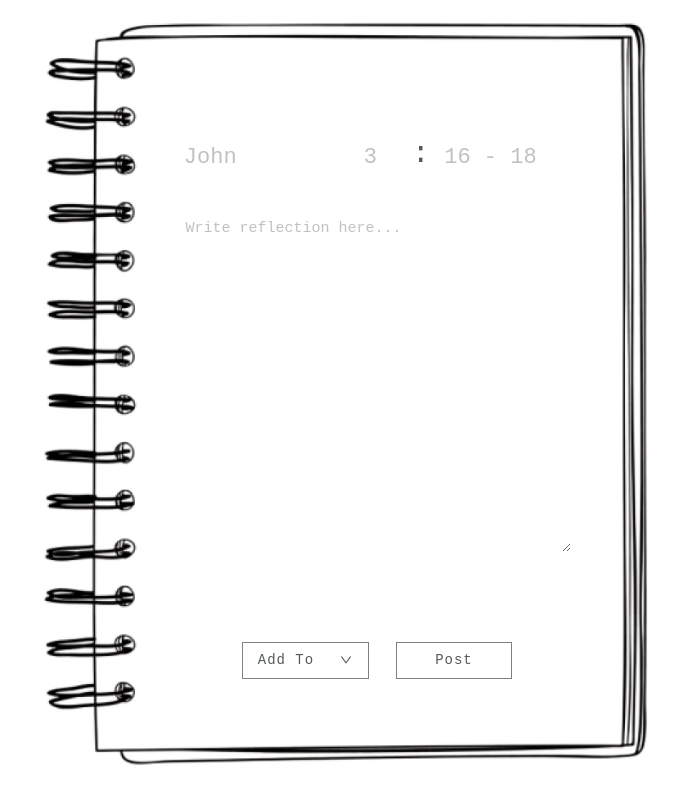
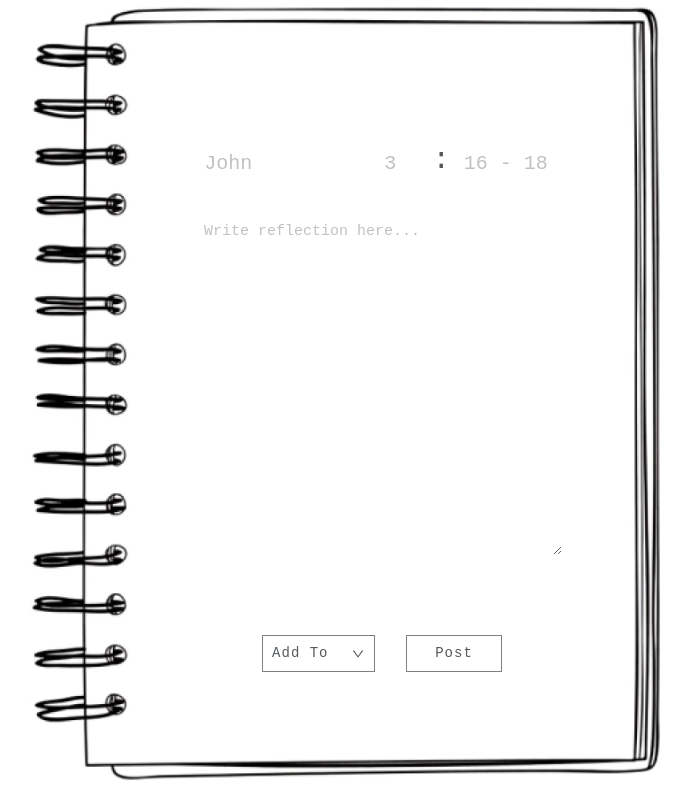
Before and after one commit to DavyHyun/spiritual-journal, a React (Create React App) app in the folder frontend/: page /newentry in a window 1280 px wide. Shown: the whole page, without its empty margins (303-994 px from the left). Built offline with nearby package versions, Linux system fonts and the light colour scheme; a web font is replaced by a local one.

Commit message:
style changes

```diff
--- a/frontend/src/screens/NewEntry/NewEntry.css
+++ b/frontend/src/screens/NewEntry/NewEntry.css
@@ -7,19 +7,19 @@
     display: flex;
     justify-content: center;
     align-items: center;
-    background-size: 120vh;
+    background-size: 125vh;
 }
 
 .notebookContain {
     display: flex;
     justify-content: center;
     align-items: center;
-   width: 450px;
-   margin-left: 80px;
+    width: 400px;
+    margin-left: 90px;
     height: 84%;
     flex-direction: column;
+    /* background-color: blue; */
 }
-
 
 .versesEntry {
     display: flex;
@@ -29,10 +29,11 @@
 }
 
 input::placeholder {
-    color: #C1C1C1;
+    color: #C1C1C1
 }
+
 textarea::placeholder {
-    color: #C1C1C1;
+    color: #C1C1C1
 }
 
 .submitContainer {
@@ -43,8 +44,7 @@ textarea::placeholder {
     margin-top: 20%;
 }
 
-
-.submitButton1 {
+.addToButton {
     width: 47%;
     border: 1px solid gray;
     height: 37px;
@@ -53,8 +53,9 @@ textarea::placeholder {
     display: flex;
     font-size: 14px;
 }
-.submitButton2 {
-    width: 43%;
+
+.postButton {
+    width: 40%;
     border: 1px solid gray;
     height: 37px;
     justify-content: center;
@@ -63,11 +64,12 @@ textarea::placeholder {
     font-size: 14px;
 }
 
-.submitButton1:hover {
+.addToButton:hover {
     cursor: pointer;
-    transform: scale(1.05)
+    transform: scale(1.05);
 }
-.submitButton2:hover {
+
+.postButton:hover {
     cursor: pointer;
-    transform: scale(1.05)
+    transform: scale(1.05);
 }
--- a/frontend/src/screens/NewEntry/NewEntry.js
+++ b/frontend/src/screens/NewEntry/NewEntry.js
@@ -7,18 +7,18 @@ import './NewEntry.css';
 const NewEntry = () => {
   return (
     <div className="containerEntry">
-        <div className='notebookContain'>
+        <div className="notebookContain">
             <div className="versesEntry">
                 <input type="text" placeholder="John" style={{
-                        fontSize: '22px',
+                    fontSize: '20px',
                     width: '180px',
-                        border:'none',
+                    border: 'none',
                     outline: 'none'
                 }}/>
                 <input type="text" placeholder="3" style={{
-                        border:'none',
-                        fontSize: '22px',
+                    fontSize: '20px',
                     width: '50px',
+                    border: 'none',
                     outline: 'none'
                 }}/>
                 <p style={{
@@ -27,9 +27,9 @@ const NewEntry = () => {
                     marginRight: '3%'
                 }}>:</p>
                 <input type="text" placeholder="16 - 18" style={{
-                        border:'none',
-                        fontSize: '22px',
-                            width: '130px',
+                    fontSize: '20px',
+                    width: '100px',
+                    border: 'none',
                     outline: 'none'
                 }}/>
             </div>
@@ -39,19 +39,20 @@ const NewEntry = () => {
                 style={{
                     fontSize: '15px',
                     height: '50%',
-                    width: '86%',
-                    border: 'none',
+                    width: '90%',
                     outline: 'none',
-                    marginTop: '5%'
+                    marginTop: '5%',
+                    border: 'none'
                 }}
-
             />
             <div className="submitContainer">
-                <div className="submitButton1" onClick={() => {}}>
+                <div className="addToButton" onClick={() => {}}>
                     Add To
-                    <AiOutlineDown style={{ marginLeft: '20%'}}/>
+                    <AiOutlineDown style={{
+                        marginLeft: '20%'
+                    }}/>
                 </div>
-                <div className="submitButton2" onClick={() => {}}>
+                <div className="postButton" onClick={() => {}}>
                     Post
                 </div>
             </div>
```
Lines whose indentation alone changed are shown as unchanged.
